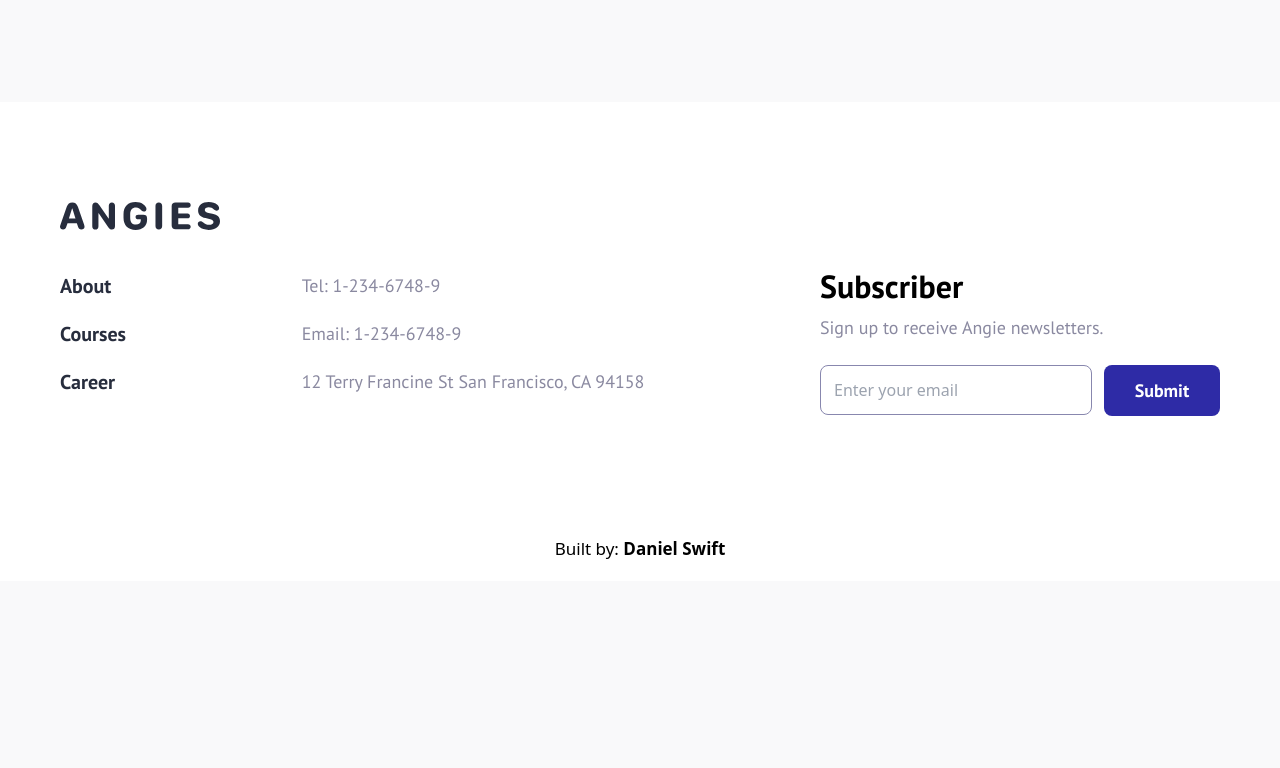
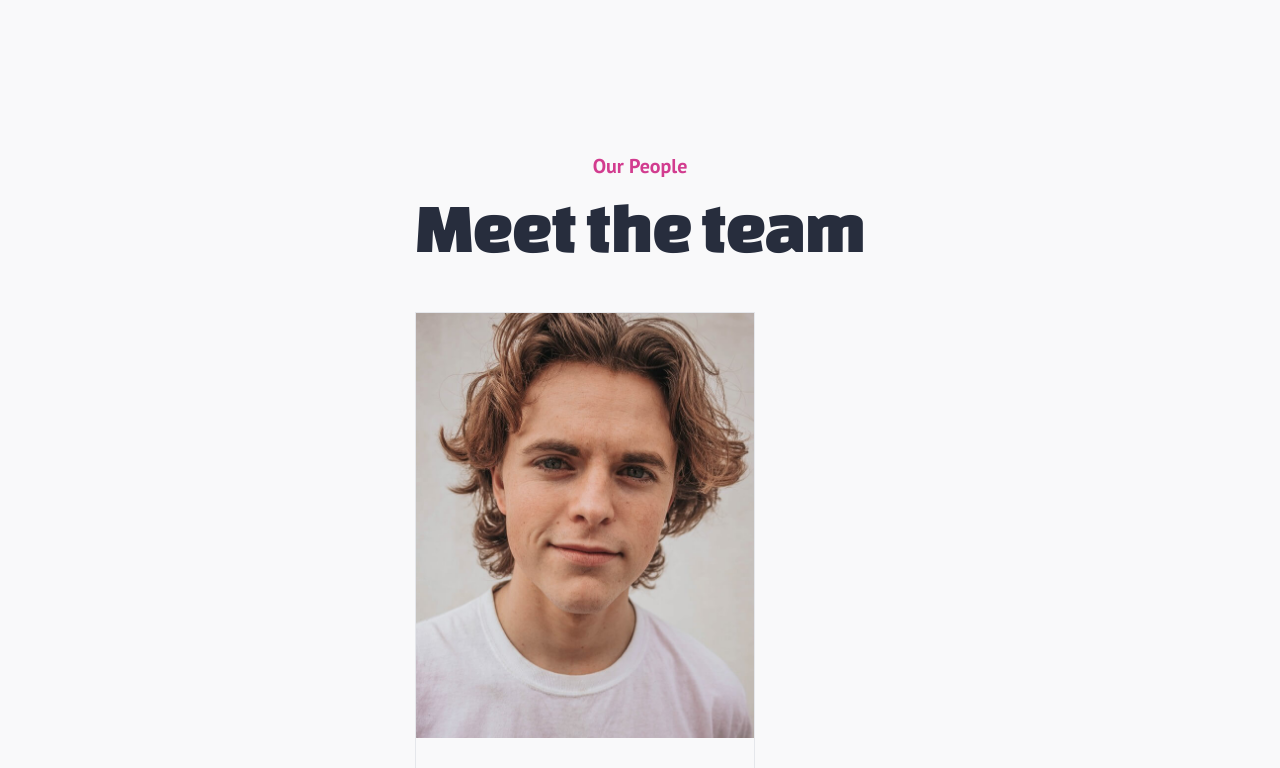
Before and after one commit to danielswift10/project-angies, a React (Create React App) app: page /about in a window 1280 px wide. Shown: the part 2752-3520 px from the top of the page. Before the commit the page ends 3333 px from the top, so only its background shows below. Built offline with nearby package versions, Linux system fonts and the light colour scheme.

Commit message:
style: added styling

```diff
--- a/src/Components/About/Team.jsx
+++ b/src/Components/About/Team.jsx
@@ -5,7 +5,7 @@ const Team = () => {
   return (
     <div>
       <div
-        className={`${styles.boxWidth} ${styles.flexBetween} hidden ss:px-0 ss:w-[600px] lg:w-[1070px] xlg:w-[1150px] xl:w-[1280px] lg:px-0  md:w-[970px] md:px-0 ${styles.padding} gap-10 ${layout.section1}`}
+        className={`${styles.boxWidth} ${styles.flexBetween}  ss:px-0 ss:w-[600px] lg:w-[1070px] xlg:w-[1150px] xl:w-[1280px] lg:px-0  md:w-[970px] md:px-0 ${styles.padding} gap-10 ${layout.section1}`}
       >
         <div className="header mx-auto text-center">
           <h4 className={`${styles.heading4} mb-2 text-pink `}>Our People</h4>
--- a/src/Pages/About/About.jsx
+++ b/src/Pages/About/About.jsx
@@ -13,7 +13,6 @@ const About = (props) => {
       <FunFact/>
       <Skilled/>
       <Team/>
-
     </div>
   );
 };
```
